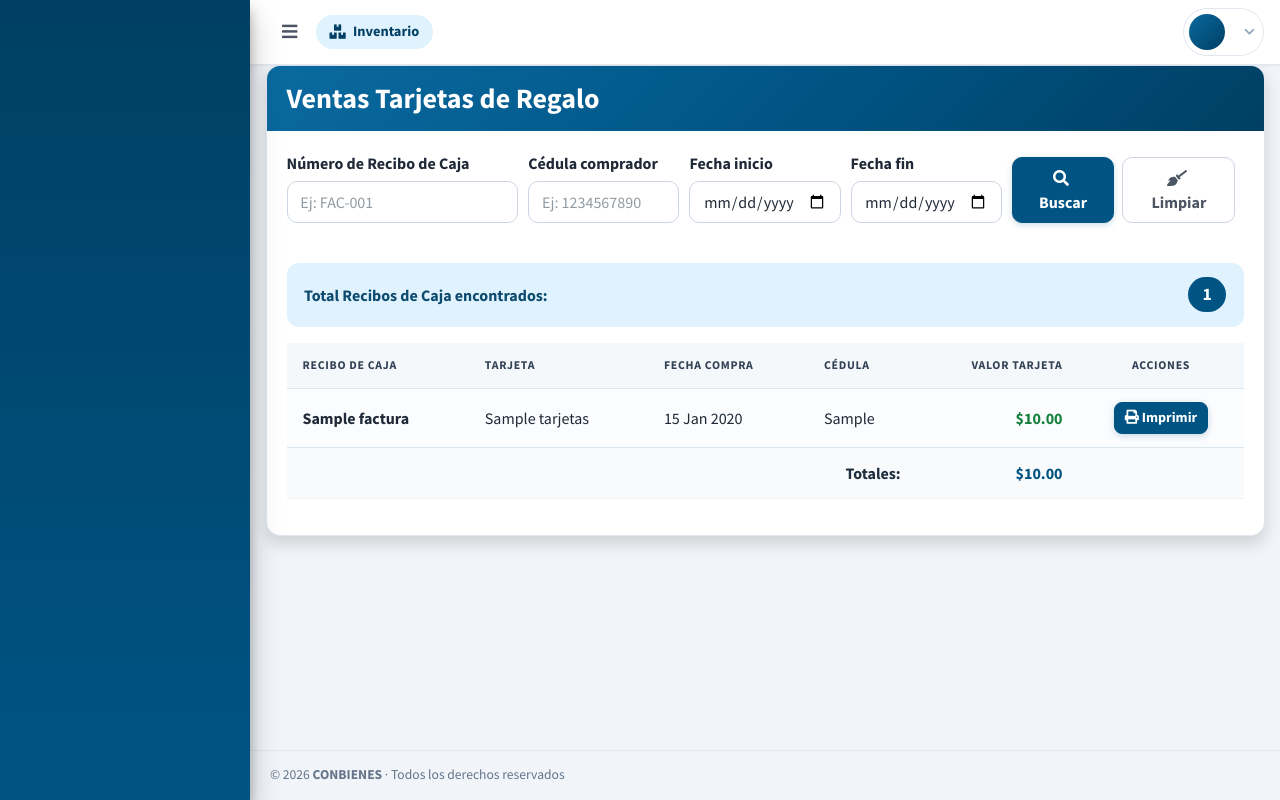
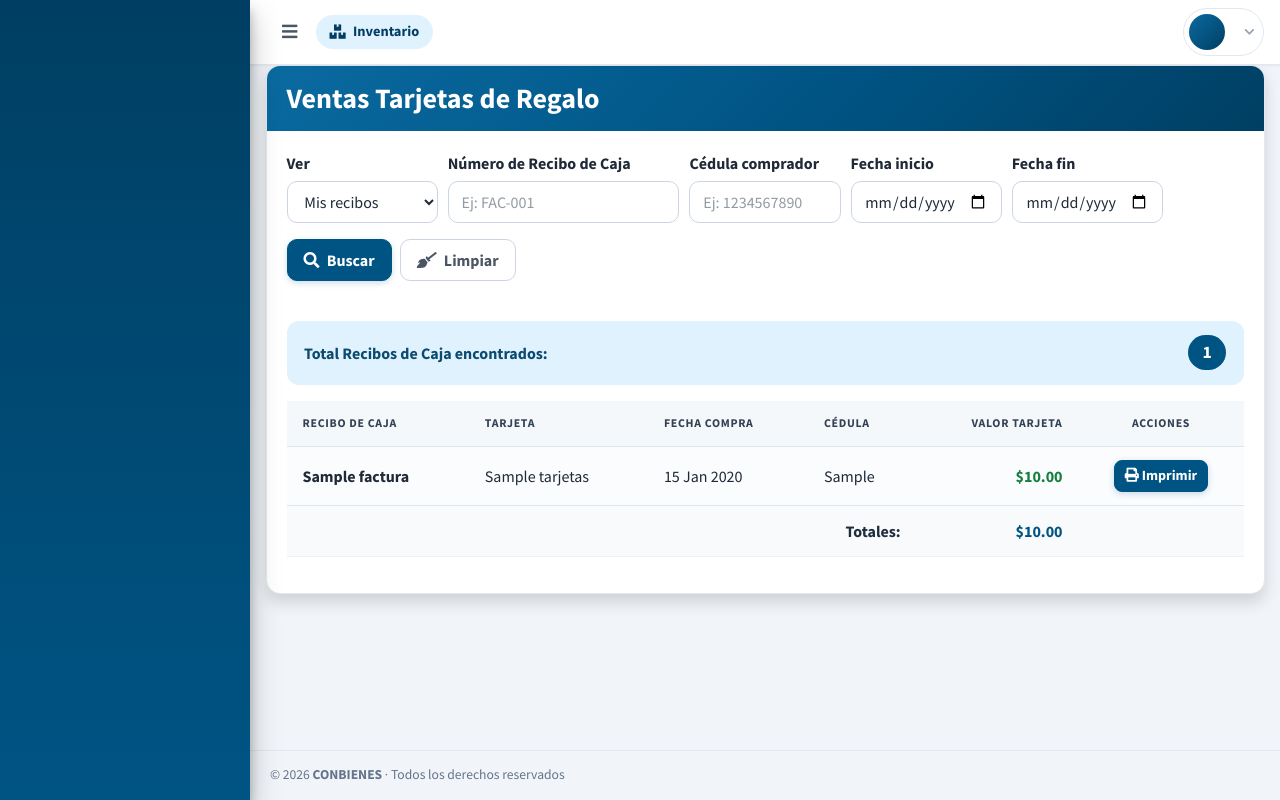
Before and after one commit to conbienes/Inventario, a Laravel app: template resources/views/BonoRegalo/Facturas/BuscarFacturas.blade.php in a window 1280 px wide. Run offline with Laravel 12, Linux system fonts and the light colour scheme; the visitor is signed in with stand-in values (Sample User, id 1); tables that the repository leaves empty hold one stand-in row (values such as "Sample post"); the template is opened without the code that fills it: most values are stand-ins (such as "Sample title", 1, 10 or a date in 2020); data that the repository does not hold is empty; parts of the project's set-up code (start-up, migrations or seed data) failed here and were passed over; some libraries are stand-ins or nearby versions.

Commit message:
feat: add FacturasBRController and search view for gift card invoices

```diff
--- a/resources/views/BonoRegalo/Facturas/BuscarFacturas.blade.php
+++ b/resources/views/BonoRegalo/Facturas/BuscarFacturas.blade.php
@@ -14,6 +14,14 @@
             <div class="card-body">
                 <form method="GET" action="{{ route('BonoRegalo.informesTarjetas') }}" class="mb-4">
                     <div class="form-row align-items-end">
+                        <div class="col-md-2 mb-3">
+                            <label for="alcance" class="form-label">Ver</label>
+                            <select name="alcance" id="alcance" class="form-control">
+                                <option value="mios" @selected($alcance === 'mios')>Mis recibos</option>
+                                <option value="todos" @selected($alcance === 'todos')>Todos los recibos</option>
+                            </select>
+                        </div>
+
                         <div class="col-md-3 mb-3">
                             <label for="numero" class="form-label">Número de Recibo de Caja</label>
                             <input type="text" name="numero" value="{{ request('numero') }}" class="form-control"
@@ -37,7 +45,7 @@
                             <input type="date" name="fecha_fin" value="{{ request('fecha_fin') }}" class="form-control">
                         </div>
 
-                        <div class="col-md-3 mb-3 d-flex align-items-end">
+                        <div class="col-md-auto mb-3 d-flex align-items-end">
                             <button type="submit" class="btn btn-primary mr-2">
                                 <i class="fas fa-search mr-1"></i> Buscar
                             </button>
```
Also changed, not shown: app/Http/Controllers/BonoRegalo/FacturasBRController.php (+8 -2 lines).
